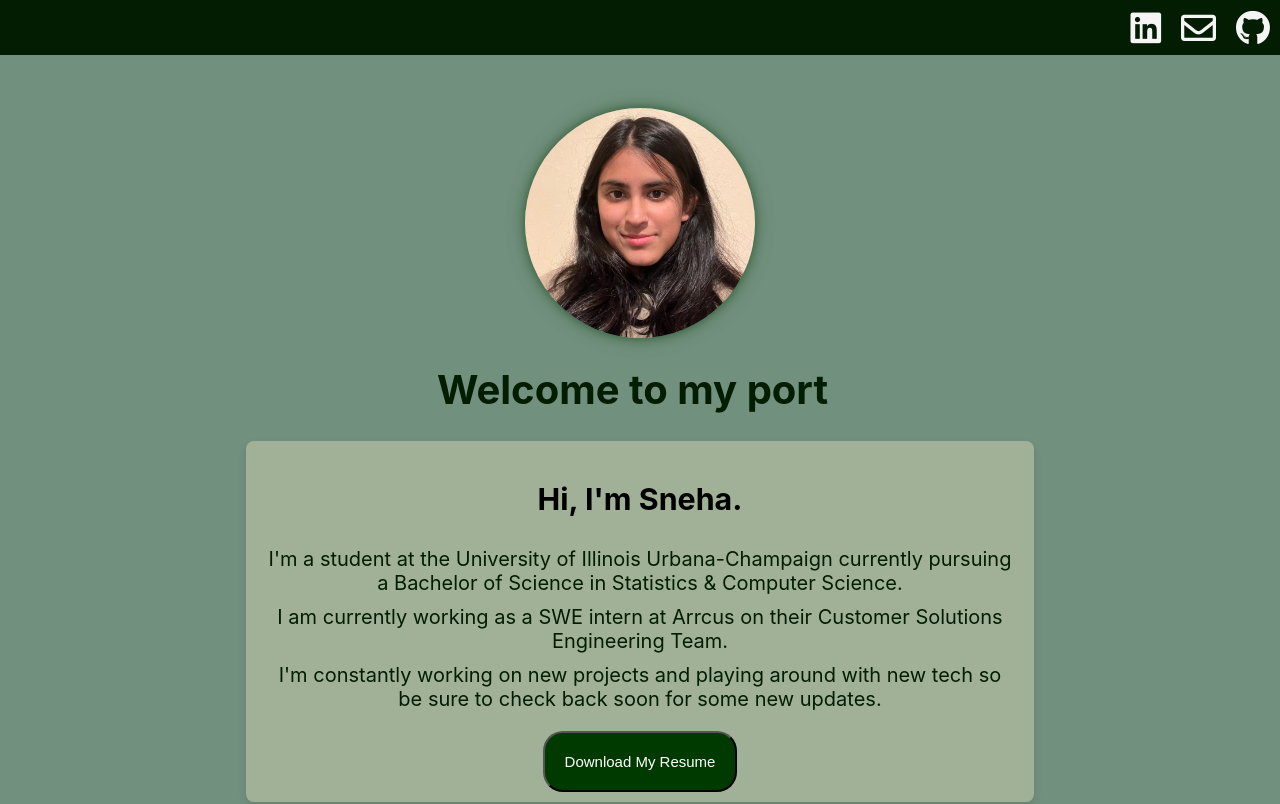
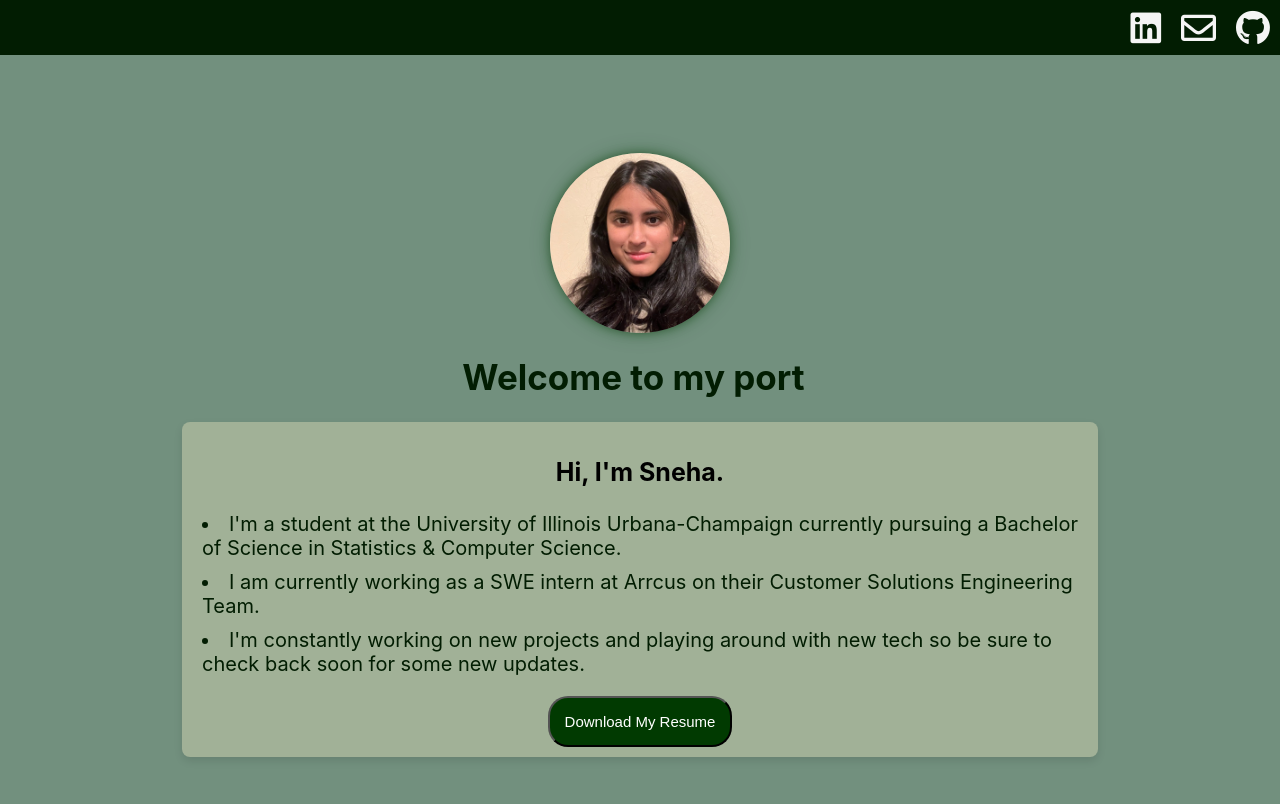
Before and after one commit to ssundr/ssundr.github.io, a React (Create React App) app in the folder portfolio/: page / in a window 1280 px wide. Shown: the top 804 px of the page. Built offline with nearby package versions, Linux system fonts and the light colour scheme; a web font is replaced by a local one.

Commit message:
update generated faces

```diff
--- a/portfolio/package.json
+++ b/portfolio/package.json
@@ -18,7 +18,7 @@
   },
   "scripts": {
     "predeploy": "npm run build",
-    "deploy": "gh-pages -b release -d build",
+    "deploy": "gh-pages -b prod -d build",
     "start": "react-scripts start",
     "build": "react-scripts build",
     "test": "react-scripts test",
--- a/portfolio/src/App.css
+++ b/portfolio/src/App.css
@@ -51,24 +51,30 @@ h5 {
   padding: 10px;
   margin: 0 30px;
   margin-bottom: 30px;
-  max-width: 60%;
+  max-width: 70%;
 }
 
 h1 {
   color: rgb(2, 29, 2);
-  font-size: 40px;
+  font-size: 35px;
 }
 
-.card-content p {
+.card-content li {
   color: rgb(2, 29, 2);
   font-size: 20px;
   margin: 10px;
+  text-align: left;
 }
+
+.card-content h3 {
+  font-size: 25px;
+}
+
 
 /* profile picture */
 .profile-picture {
   margin-top: 30px;
-  width: 18%;
+  width: 14%;
   height: auto;
   border-radius: 50%;
   box-shadow: 0 0 10px rgba(8, 53, 8, 0.5), 0 0 20px rgba(0, 69, 0, 0.3);
@@ -77,7 +83,7 @@ h1 {
 /* resume button */
 .button-class{
   margin-top: 10px;
-  padding: 20px;
+  padding: 15px;
   border-radius: 20px;
   background-color: rgb(1, 58, 1);
 }
--- a/portfolio/src/App.js
+++ b/portfolio/src/App.js
@@ -403,19 +403,19 @@ function App() {
         <div class="about-me-card">
           <div class="card-content">
             <h3>Hi, I'm Sneha.</h3>
-            <p>
+              <li>
                 I'm a student at the University of Illinois Urbana-Champaign
-              currently pursuing a Bachelor of Science in Statistics & Computer
-              Science.
-            </p>
-            <p>
-              I am currently working as a SWE intern at Arrcus on their Customer
-              Solutions Engineering Team.
-            </p>
-            <p>
-              I'm constantly working on new projects and playing around with new
-              tech so be sure to check back soon for some new updates.
-            </p>
+                currently pursuing a Bachelor of Science in Statistics &
+                Computer Science.
+              </li>
+              <li>
+                I am currently working as a SWE intern at Arrcus on their
+                Customer Solutions Engineering Team.
+              </li>
+              <li>
+                I'm constantly working on new projects and playing around with
+                new tech so be sure to check back soon for some new updates.
+              </li>
             <button class="button-class">
               <a class="resume-button" href={resume} download>
                 Download My Resume
```
Also changed, not shown: portfolio/src/images/generated-faces.png. Lines whose indentation alone changed are shown as unchanged.
